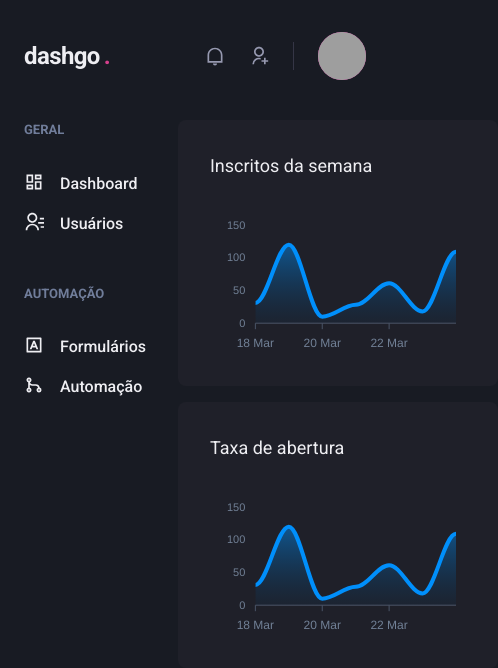
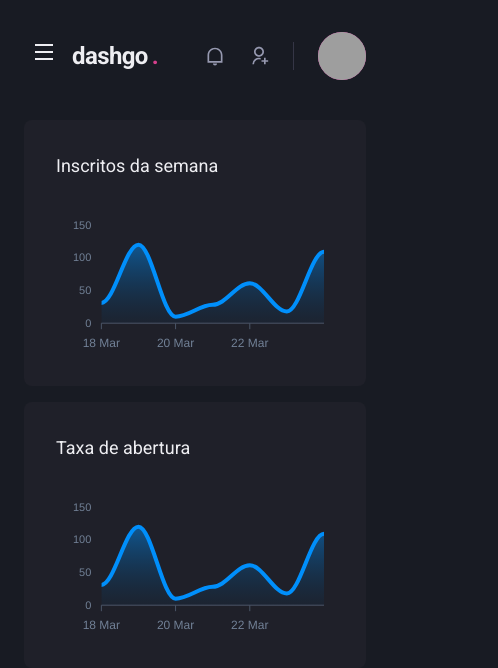
Before and after one commit to ladeira1/dashgo, a Next.js app: page /dashboard in a window 390 px wide. Shown: the top 668 px of the page, 498 px wide, since content can reach past the window. Built offline with nearby package versions, Linux system fonts and the light colour scheme; grey boxes are pictures that could not be loaded.

Commit message:
make sidebar responsive

```diff
--- a/src/components/Header/index.tsx
+++ b/src/components/Header/index.tsx
@@ -1,4 +1,6 @@
-import { Flex, useBreakpointValue } from '@chakra-ui/react'
+import { Flex, Icon, IconButton, useBreakpointValue } from '@chakra-ui/react'
+import { RiMenuLine } from 'react-icons/ri'
+import { useSidebarDrawer } from '../../hooks/useSidebarDrawer'
 import { Logo } from './Logo'
 import { NotificationsNav } from './NotificationsNav'
 import { Profile } from './Profile'
@@ -6,6 +8,8 @@
 
 export function Header() {
   const isScreenLarge = useBreakpointValue({ base: false, lg: true })
+  const { onOpen } = useSidebarDrawer()
+
   return (
     <Flex
       as="header"
@@ -17,6 +21,16 @@
       px="6"
       align="center"
     >
+      { !isScreenLarge && (
+        <IconButton
+          mr="2"
+          aria-label="Open navigation"
+          icon={<Icon as={RiMenuLine} />}
+          fontSize="24"
+          variant="unstyled"
+          onClick={onOpen}
+        ></IconButton>
+      ) }
       <Logo />
       { isScreenLarge && <Searchbox /> }
       <Flex align="center" ml="auto">
--- /dev/null
+++ b/src/components/Sidebar/SidebarNav.tsx
@@ -0,0 +1,20 @@
+import { Stack } from "@chakra-ui/react";
+import { RiContactsLine, RiDashboardLine, RiGitMergeLine, RiInputMethodLine } from "react-icons/ri";
+import { NavLink } from "./NavLink";
+import { NavSection } from "./NavSection";
+
+export function SidebarNav() {
+  return (
+    <Stack spacing="12" align="flex-start">
+      <NavSection title="GERAL">
+        <NavLink icon={RiDashboardLine}>Dashboard</NavLink>
+        <NavLink icon={RiContactsLine}>Usuários</NavLink>
+      </NavSection>
+
+      <NavSection title="AUTOMAÇÃO">
+        <NavLink icon={RiInputMethodLine}>Formulários</NavLink>
+        <NavLink icon={RiGitMergeLine}>Automação</NavLink>
+      </NavSection>
+    </Stack>
+  )
+}
--- a/src/components/Sidebar/index.tsx
+++ b/src/components/Sidebar/index.tsx
@@ -1,22 +1,30 @@
-import { Box, Stack } from '@chakra-ui/react'
-import { RiContactsLine, RiDashboardLine, RiGitMergeLine, RiInputMethodLine } from 'react-icons/ri'
-import { NavLink } from './NavLink'
-import { NavSection } from './NavSection'
+import { Box, Drawer, useBreakpointValue, DrawerOverlay, DrawerContent, DrawerCloseButton, DrawerHeader, DrawerBody } from '@chakra-ui/react'
+import { useSidebarDrawer } from '../../hooks/useSidebarDrawer'
+import { SidebarNav } from './SidebarNav'
 
 export function Sidebar() {
+  const isDrawerSidebar = useBreakpointValue({ base: true, lg: false })
+  const { isOpen, onClose } = useSidebarDrawer()
+
+  if(isDrawerSidebar) {
+    return (
+      <Drawer isOpen={isOpen} placement="left" onClose={onClose}>
+        <DrawerOverlay>
+          <DrawerContent bg="gray.800" p="4">
+            <DrawerCloseButton mt="6" />
+            <DrawerHeader>Navegação</DrawerHeader>
+            <DrawerBody>
+              <SidebarNav />
+            </DrawerBody>
+          </DrawerContent>
+        </DrawerOverlay>
+      </Drawer>
+    )
+  }
+
   return (
     <Box as="aside" w="64" mr="8">
-      <Stack spacing="12" align="flex-start">
-        <NavSection title="GERAL">
-          <NavLink icon={RiDashboardLine}>Dashboard</NavLink>
-          <NavLink icon={RiContactsLine}>Usuários</NavLink>
-        </NavSection>
-
-        <NavSection title="AUTOMAÇÃO">
-          <NavLink icon={RiInputMethodLine}>Formulários</NavLink>
-          <NavLink icon={RiGitMergeLine}>Automação</NavLink>
-        </NavSection>
-      </Stack>
+      <SidebarNav />
     </Box>
   )
 }
--- /dev/null
+++ b/src/contexts/SidebarDrawerContext.tsx
@@ -0,0 +1,32 @@
+import { useDisclosure, UseDisclosureReturn } from "@chakra-ui/hooks";
+import { useRouter } from "next/dist/client/router";
+import { createContext, ReactNode, useEffect } from "react";
+
+interface SidebarDrawerProviderProps {
+  children: ReactNode
+}
+
+interface SibebarDrawerContextData {
+  isOpen: boolean
+  onOpen: () => void
+  onClose: () => void
+}
+
+export const SidebarDrawerContext = createContext({} as SibebarDrawerContextData)
+
+export function SidebarDrawerProvider({ children }: SidebarDrawerProviderProps) {
+  const { isOpen, onOpen, onClose } = useDisclosure()
+  const router = useRouter()
+
+  useEffect(() => onClose(), [router.asPath])
+
+  return (
+    <SidebarDrawerContext.Provider value={{
+      isOpen,
+      onOpen,
+      onClose,
+    }}>
+      {children}
+    </SidebarDrawerContext.Provider>
+  )
+}
--- /dev/null
+++ b/src/hooks/useSidebarDrawer.ts
@@ -0,0 +1,4 @@
+import { useContext } from "react";
+import { SidebarDrawerContext } from '../contexts/SidebarDrawerContext'
+
+export const useSidebarDrawer = () => useContext(SidebarDrawerContext)
--- a/src/pages/_app.tsx
+++ b/src/pages/_app.tsx
@@ -1,11 +1,14 @@
 import { AppProps } from 'next/app'
 import { ChakraProvider } from '@chakra-ui/react'
 import { theme } from '../styles/theme'
+import { SidebarDrawerProvider } from '../contexts/SidebarDrawerContext'
 
 function MyApp({ Component, pageProps }: AppProps) {
   return (
     <ChakraProvider theme={theme}>
-      <Component {...pageProps} />
+      <SidebarDrawerProvider>
+        <Component {...pageProps} />
+      </SidebarDrawerProvider>
     </ChakraProvider>
   )
 }
```
